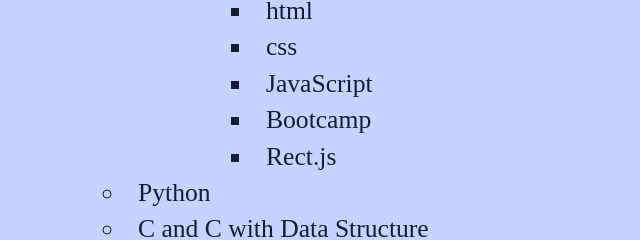
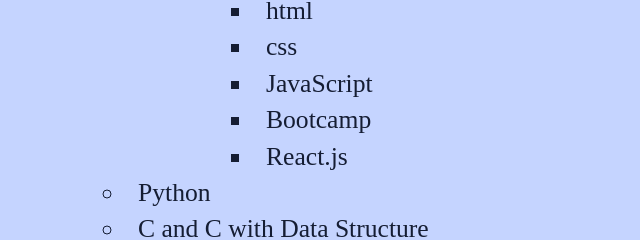
Before and after one commit to Sajal-Verma/resume, a plain HTML site: page index.html in a window 1280 px wide. Shown: the part 2073-2313 px from the top of the page, 150-790 px from the left. Drawn offline with nearby package versions, Linux system fonts and the light colour scheme.

Commit message:
Update index.html

```diff
--- a/index.html
+++ b/index.html
@@ -186,7 +186,7 @@
                                 <li class="p">css</li>
                                 <li class="p">JavaScript</li>
                                 <li class="p">Bootcamp</li>
-                                <li class="p">Rect.js</li>
+                                <li class="p">React.js</li>
                             </ul>
                             <li class="p">Python</li>
                             <li class="p">C and C with Data Structure</li>
```
